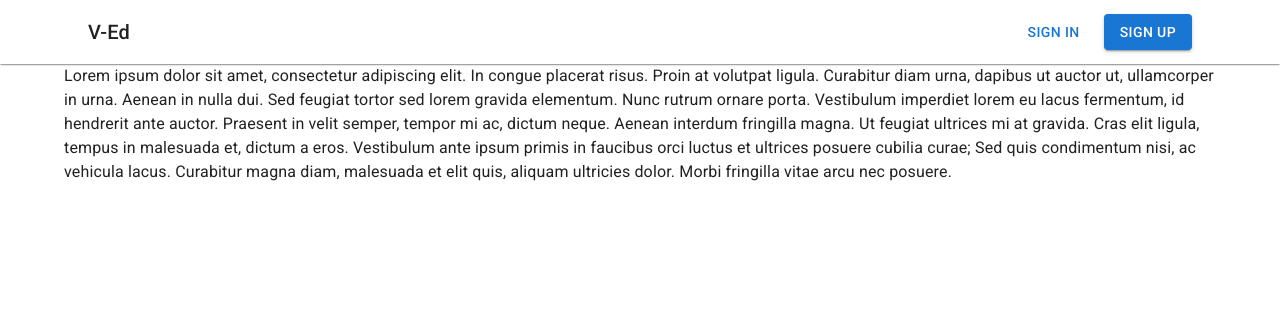
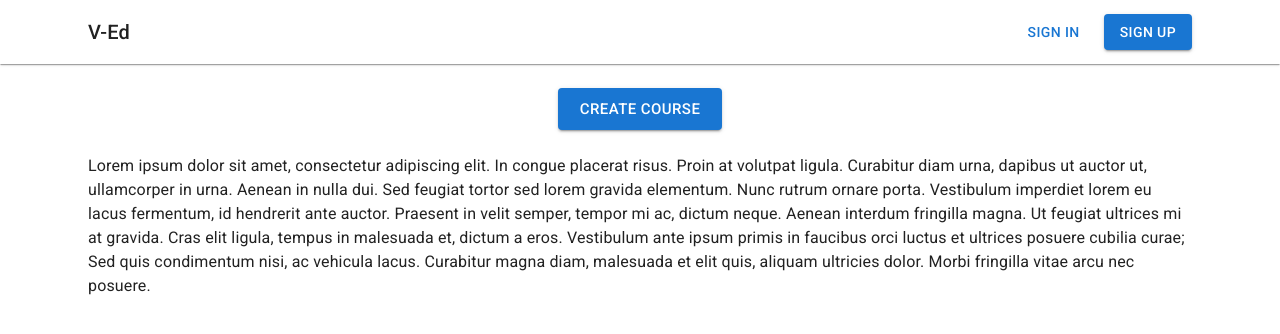
Before and after one commit to sjnp/v-ed, a React (Create React App) app in the folder frontend/: page /instructor in a window 1280 px wide. Before the commit this address led to /. Shown: the top 334 px of the page. Built offline with nearby package versions, Linux system fonts and the light colour scheme; no server answers.

Commit message:
Change instructor page to public route for testing and add create course button

```diff
--- a/frontend/src/App.js
+++ b/frontend/src/App.js
@@ -18,6 +18,8 @@ function App() {
       {/* <Route path='register' element={<Register />} /> */}
       <Route path='unauthorized' element={<Unauthorized />} />
 
+      <Route path='instructor' element={<Instructor />} />
+
       {/* private routes */}
       <Route element={<PersistLogin />}>
 
@@ -29,7 +31,6 @@ function App() {
           <Route path='student' element={<Student />} />
         </Route>
         <Route element={<RequireAuth allowRoles={["INSTRUCTOR"]} />}>
-          <Route path='instructor' element={<Instructor />} />
         </Route>
         <Route element={<RequireAuth allowRoles={["ADMIN"]} />}>
           <Route path='admin' element={<Admin />} />
--- a/frontend/src/pages/Instructor.js
+++ b/frontend/src/pages/Instructor.js
@@ -1,19 +1,43 @@
-import { Container, Typography } from "@mui/material";
+import {Box, Button, Container, Typography} from "@mui/material";
 import AppBarHeader from "../components/AppBarHeader";
+import {useNavigate} from "react-router-dom";
 
 const Instructor = () => {
+  const navigate = useNavigate();
+
   return (
     <Container maxWidth="lg">
-      <AppBarHeader />
-      <div>
-
-        <h1>Welcome :D</h1>
-        <h3>Instructor</h3>
+      <AppBarHeader/>
+      <Box
+        component='main'
+        sx={{
+          margin: 3,
+          display: 'flex',
+          flexDirection: 'column',
+          alignItems: 'center'
+        }}
+      >
+        <Button
+          variant='contained'
+          size='large'
+          sx={{
+            marginBottom: 3
+          }}
+          onClick={() => {navigate('/instructor/create-course')}}
+        >
+          Create Course
+        </Button>
         <Typography>
-          Lorem ipsum dolor sit amet, consectetur adipiscing elit. In congue placerat risus. Proin at volutpat ligula. Curabitur diam urna, dapibus ut auctor ut, ullamcorper in urna. Aenean in nulla dui. Sed feugiat tortor sed lorem gravida elementum. Nunc rutrum ornare porta. Vestibulum imperdiet lorem eu lacus fermentum, id hendrerit ante auctor. Praesent in velit semper, tempor mi ac, dictum neque. Aenean interdum fringilla magna. Ut feugiat ultrices mi at gravida. Cras elit ligula, tempus in malesuada et, dictum a eros. Vestibulum ante ipsum primis in faucibus orci luctus et ultrices posuere cubilia curae; Sed quis condimentum nisi, ac vehicula lacus. Curabitur magna diam, malesuada et elit quis, aliquam ultricies dolor. Morbi fringilla vitae arcu nec posuere.
+          Lorem ipsum dolor sit amet, consectetur adipiscing elit. In congue placerat risus. Proin at volutpat ligula.
+          Curabitur diam urna, dapibus ut auctor ut, ullamcorper in urna. Aenean in nulla dui. Sed feugiat tortor sed
+          lorem gravida elementum. Nunc rutrum ornare porta. Vestibulum imperdiet lorem eu lacus fermentum, id hendrerit
+          ante auctor. Praesent in velit semper, tempor mi ac, dictum neque. Aenean interdum fringilla magna. Ut feugiat
+          ultrices mi at gravida. Cras elit ligula, tempus in malesuada et, dictum a eros. Vestibulum ante ipsum primis
+          in faucibus orci luctus et ultrices posuere cubilia curae; Sed quis condimentum nisi, ac vehicula lacus.
+          Curabitur magna diam, malesuada et elit quis, aliquam ultricies dolor. Morbi fringilla vitae arcu nec posuere.
         </Typography>
 
-      </div>
+      </Box>
     </Container>
   )
 }
```
